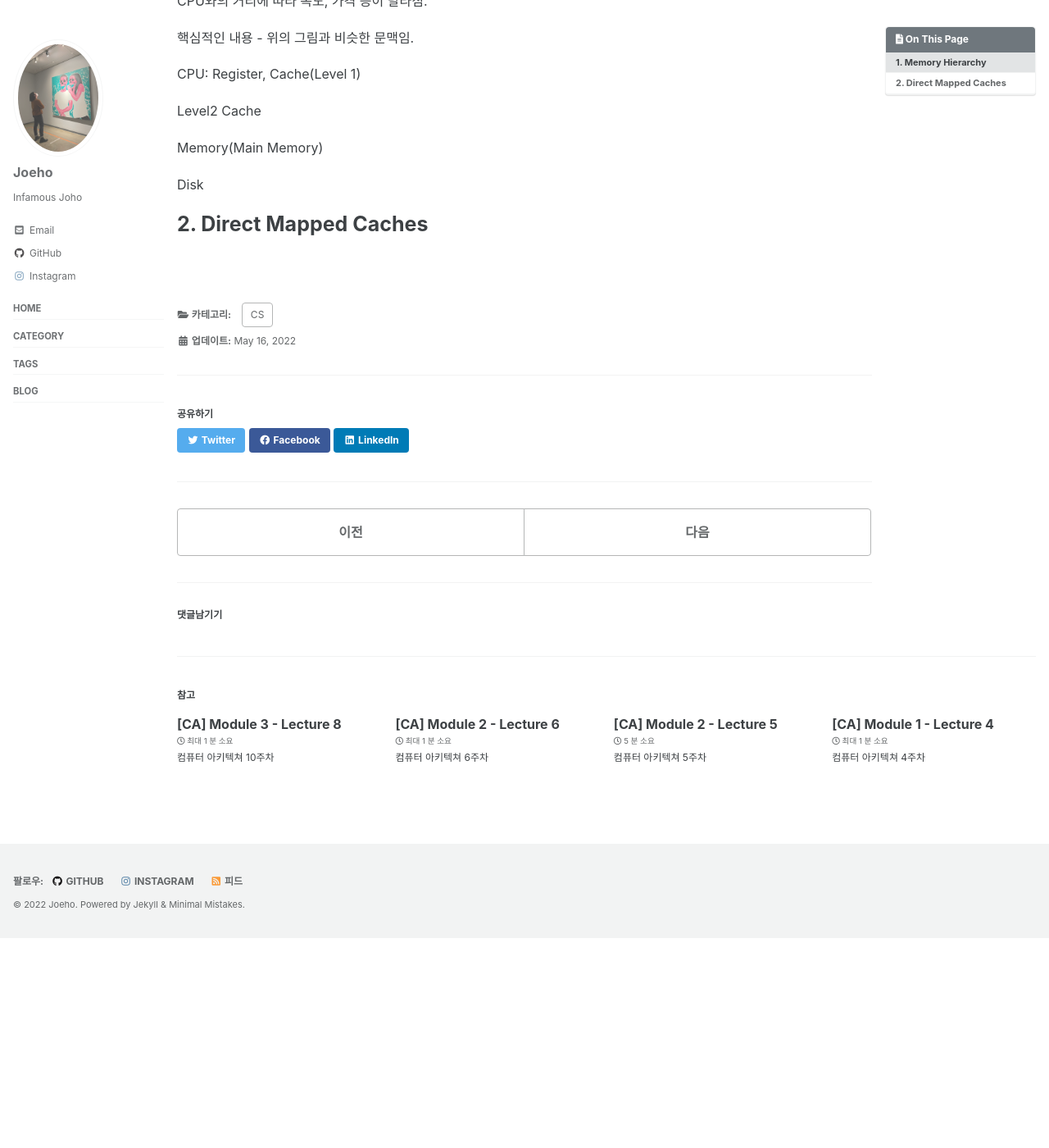
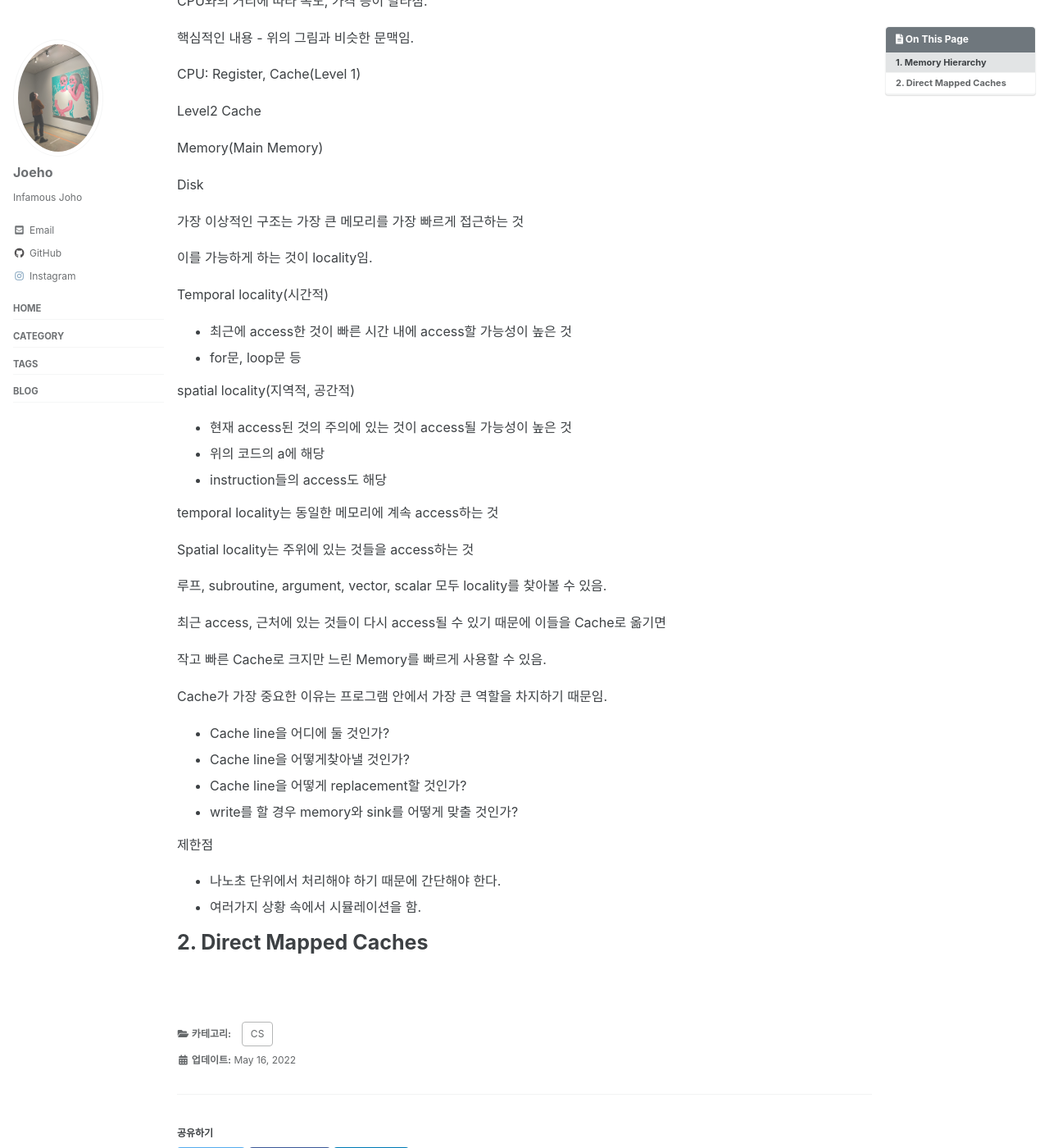
Before and after one commit to joeholee/joeholee.github.io, a Jekyll site: the page built from _posts/2022-05-09-ca-seventh.md, in a window 1280 px wide and 1400 px high, scrolled down 869 px. Shown: the whole window at 82% size. Built offline with Jekyll 4.4.1, drawn with Linux system fonts in a browser that asks for light colours; cached includes are drawn as plain includes; some web fonts are replaced; comment, search, counter and statistics services are not loaded; before the commit the page ends 2013 px from its top, so only the background shows below that.

Commit message:
Update 2022-05-09-ca-seventh.md

```diff
--- a/_posts/2022-05-09-ca-seventh.md
+++ b/_posts/2022-05-09-ca-seventh.md
@@ -58,6 +58,43 @@ Memory(Main Memory)
 
 Disk
 
+가장 이상적인 구조는 가장 큰 메모리를 가장 빠르게 접근하는 것
+
+이를 가능하게 하는 것이 locality임.
+
+Temporal locality(시간적)
+
+- 최근에 access한 것이 빠른 시간 내에 access할 가능성이 높은 것
+- for문, loop문 등
+
+spatial locality(지역적, 공간적)
+
+- 현재 access된 것의 주의에 있는 것이 access될 가능성이 높은 것
+- 위의 코드의 a에 해당
+- instruction들의 access도 해당
+
+temporal locality는 동일한 메모리에 계속 access하는 것
+
+Spatial locality는 주위에 있는 것들을 access하는 것
+
+루프, subroutine, argument, vector, scalar 모두 locality를 찾아볼 수 있음.
+
+최근 access, 근처에 있는 것들이 다시 access될 수 있기 때문에 이들을 Cache로 옮기면
+
+작고 빠른 Cache로 크지만 느린 Memory를 빠르게 사용할 수 있음.
+
+Cache가 가장 중요한 이유는 프로그램 안에서 가장 큰 역할을 차지하기 때문임.
+
+- Cache line을 어디에 둘 것인가?
+- Cache line을 어떻게찾아낼 것인가?
+- Cache line을 어떻게 replacement할 것인가?
+- write를 할 경우 memory와 sink를 어떻게 맞출 것인가?
+
+제한점
+
+- 나노초 단위에서 처리해야 하기 때문에 간단해야 한다.
+- 여러가지 상황 속에서 시뮬레이션을 함.
+
 # 2. Direct Mapped Caches
 
 <br>
```
